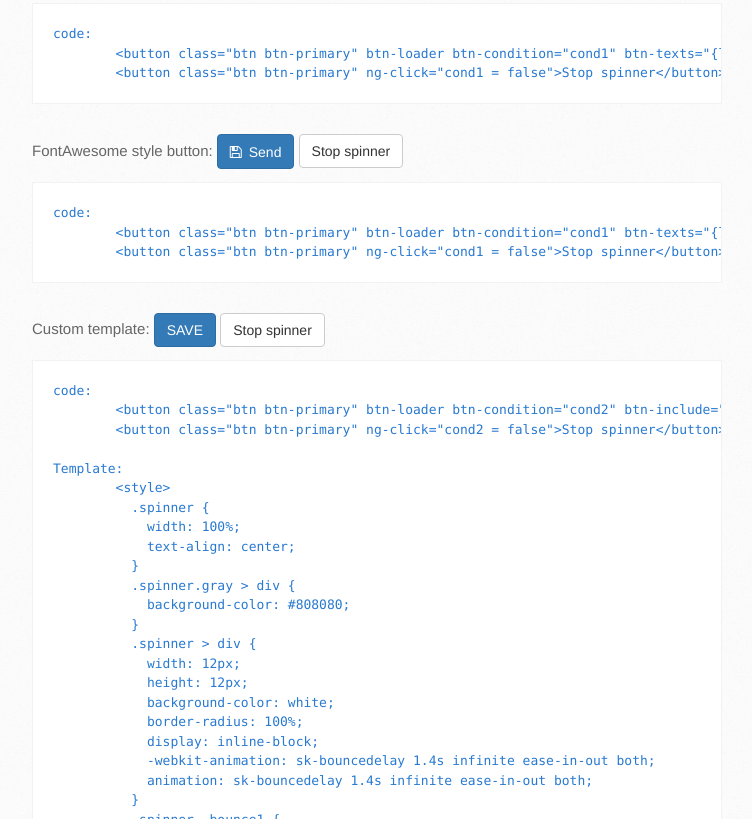
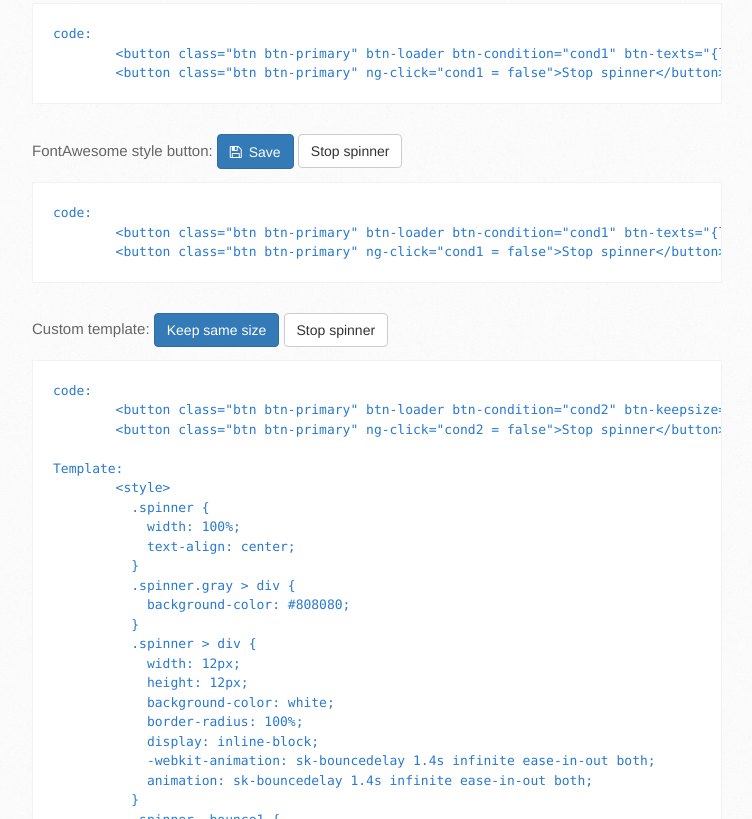
Before and after one commit to rafasoyyo/Button-Loader, a website: page index.html in a window 1280 px wide. Shown: the part 1621-2440 px from the top of the page, without its empty margins (138-890 px from the left). Drawn offline with nearby package versions, Linux system fonts and the light colour scheme.

Commit message:
more examples

```diff
--- a/custom_template.html
+++ b/custom_template.html
@@ -51,5 +51,5 @@
 	<div class="bounce2"></div>
 	<div class="bounce3"></div>
 </div>
-<span ng-hide="active" ng-bind="'SAVE'"></span>
+<span ng-hide="active">Keep same size</span>
 <input type="submit" style="display:none" />
--- a/index.html
+++ b/index.html
@@ -54,6 +54,13 @@
         color: #333;
         background-color: #e6e6e6;
         border-color: #adadad;
+      }
+      button[disabled]{
+        cursor: not-allowed;
+        filter: alpha(opacity=65);
+        -webkit-box-shadow: none;
+        box-shadow: none;
+        opacity: .65;
       }
     </style>
     <script src="https://ajax.googleapis.com/ajax/libs/angularjs/1.4.7/angular.min.js"></script>
@@ -141,17 +148,17 @@ Create a template with both states and wrap them into tags with "ng-hide='active
       <div style="margin:15px"></div>
 
       <span>Bootstrap style button: </span>
-      <button class="btn btn-primary" btn-loader btn-condition="cond1" btn-texts="{load:'Send', loading: 'Sending'}" btn-color="'255,255,255'"></button>
+      <button class="btn btn-primary" btn-loader btn-condition="cond1" btn-texts="{load:'Send', loading: 'Sending'}" btn-color="'255,255,255'" ng-disabled="cond1"></button>
       <button class="btn btn-default" ng-click="cond1 = false">Stop spinner</button>
       <div style="margin:5px"></div>
       <pre><code>code:
-        &lt;button class="btn btn-primary" btn-loader btn-condition="cond1" btn-texts="{load:'Send', loading: 'Sending'}" btn-color="'255,255,255'"&gt&lt;/button&gt;
+        &lt;button class="btn btn-primary" btn-loader btn-condition="cond1" btn-texts="{load:'Send', loading: 'Sending'}" btn-color="'255,255,255'" ng-disabled="cond1"&gt&lt;/button&gt;
         &lt;button class="btn btn-primary" ng-click="cond1 = false"&gtStop spinner&lt;/button&gt; </code></pre>
 
       <div style="margin:15px"></div>
 
       <span>FontAwesome style button: </span>
-      <button class="btn btn-primary" btn-loader btn-condition="cond2" btn-texts="{load:'Send', loading: 'Sending'}" btn-icons="{load:'fa fa-save', loading:'fa fa-spinner fa-pulse'}"></button>
+      <button class="btn btn-primary" btn-loader btn-condition="cond2" btn-icons="{load:'fa fa-save', loading:'fa fa-spinner fa-pulse'}"></button>
       <button class="btn btn-default" ng-click="cond2 = false">Stop spinner</button>
       <div style="margin:5px"></div>
       <pre><code>code:
@@ -161,11 +168,11 @@ Create a template with both states and wrap them into tags with "ng-hide='active
       <div style="margin:15px"></div>
 
       <span>Custom template: </span>
-      <button class="btn btn-primary" btn-loader btn-condition="cond3" btn-include="'custom_template.html'"></button>
+      <button class="btn btn-primary" btn-loader btn-condition="cond3" btn-keepsize="true" btn-include="'custom_template.html'"></button>
       <button class="btn btn-default" ng-click="cond3 = false">Stop spinner</button>
       <div style="margin:5px"></div>
       <pre><code>code:
-        &lt;button class="btn btn-primary" btn-loader btn-condition="cond2" btn-include="'example/custom_template.html'"&gt&lt;/button&gt;
+        &lt;button class="btn btn-primary" btn-loader btn-condition="cond2" btn-keepsize="true" btn-include="'example/custom_template.html'"&gt&lt;/button&gt;
         &lt;button class="btn btn-primary" ng-click="cond2 = false"&gtStop spinner&lt;/button&gt;
 
 Template:
```
